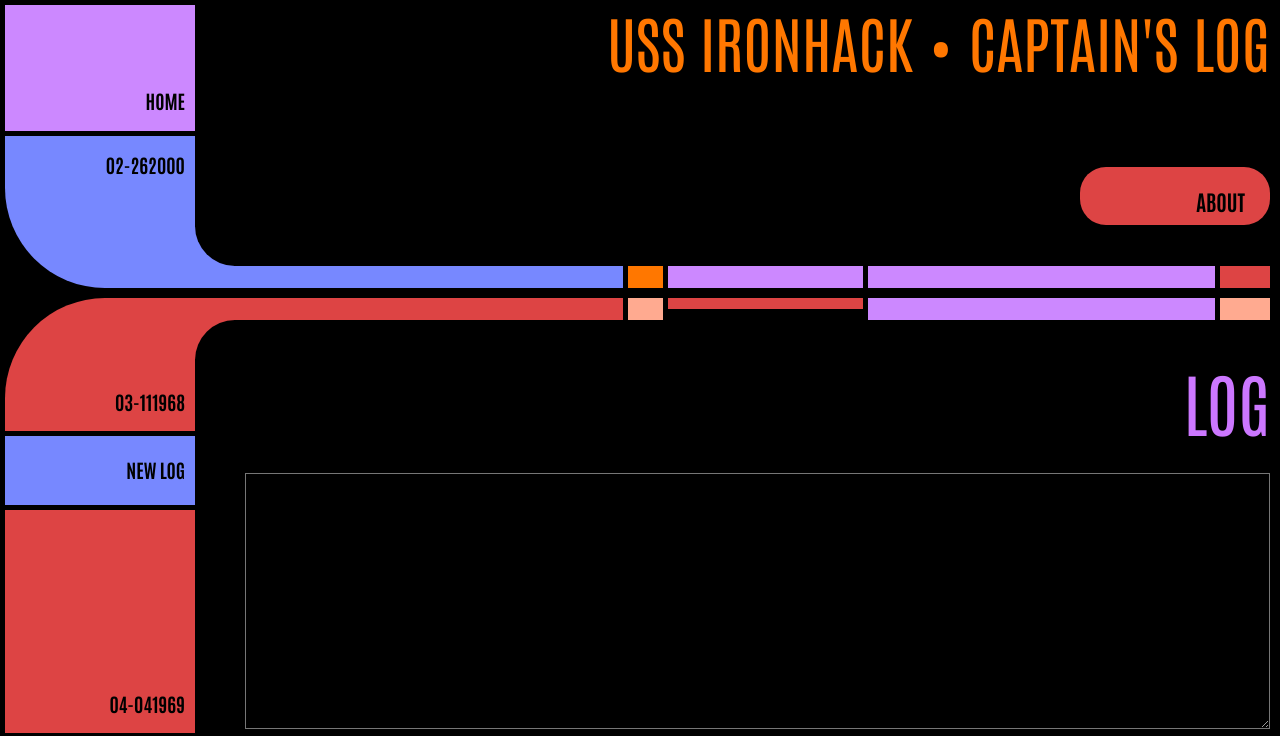
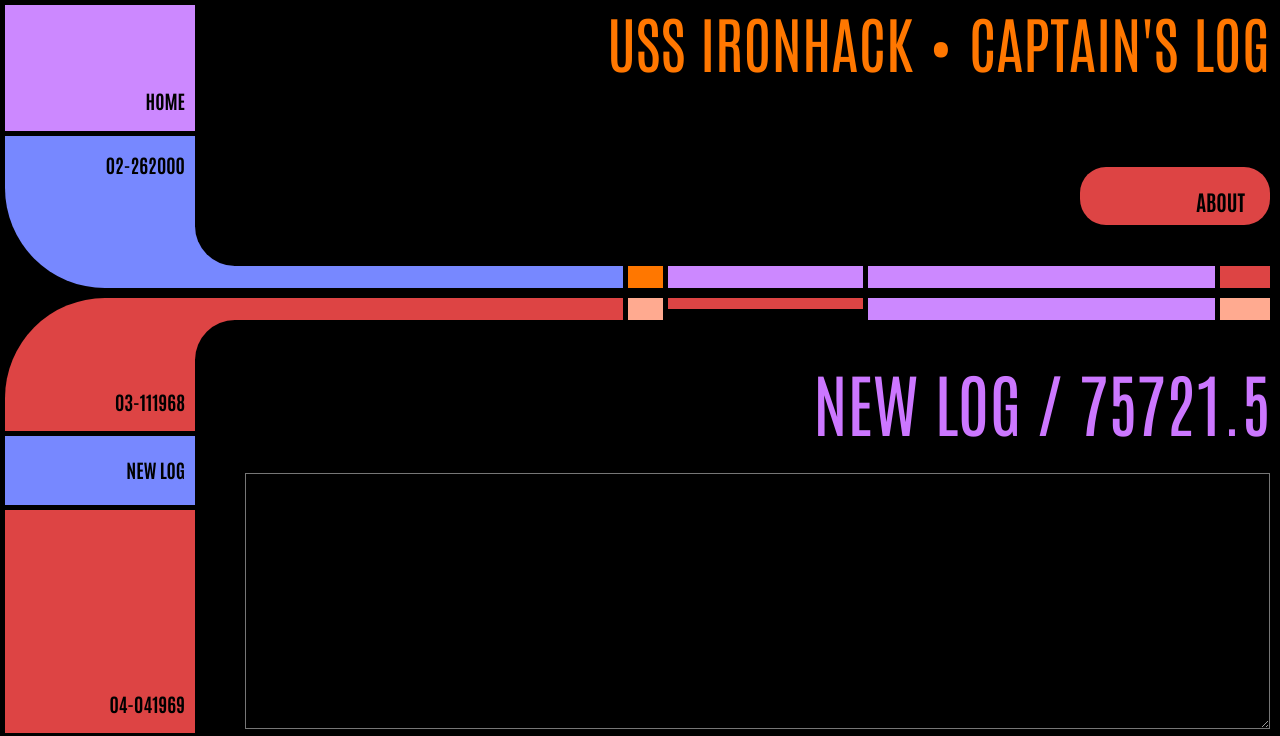
Before and after one commit to bmortella/captains-log, a React (Create React App) app: page /newLog in a window 1280 px wide. Shown: the top 736 px of the page. Built offline with nearby package versions, Linux system fonts and the light colour scheme.

Commit message:
Dynamic title in LogForm

```diff
--- a/src/components/LogForm.js
+++ b/src/components/LogForm.js
@@ -27,9 +27,9 @@ function LogForm(props) {
   }
 
   function handleRemoveImage(event) {
-    event.preventDefault()
-    setLog({ ...log, image: null })
-    setSelectedImage(null)
+    event.preventDefault();
+    setLog({ ...log, image: null });
+    setSelectedImage(null);
   }
 
   function handleAction(event) {
@@ -37,11 +37,9 @@ function LogForm(props) {
     props.action(log);
   }
 
-
-
   return (
     <form>
-      <h1 className="title">Log</h1>
+      <h1 className="title">{props.title}</h1>
       <textarea
         id="textArea"
         name="text"
@@ -55,14 +53,18 @@ function LogForm(props) {
       {log.image && <img src={log.image} className="pics" />}
       <div className="buttons buttons-right">
         <p>{selectedImage}</p>
-        {log.image && <button className="tomato" onClick={handleRemoveImage}>Remove Image</button>}
-        <label for="avatar" className="almond">
+        {log.image && (
+          <button className="tomato" onClick={handleRemoveImage}>
+            Remove Image
+          </button>
+        )}
+        <label for="image" className="almond">
           Upload image
         </label>
         <input
           type="file"
-          name="avatar"
-          id="avatar"
+          name="image"
+          id="image"
           accept=".jpeg, .png, .jpg"
           onChange={handleFileChange}
         />
--- a/src/pages/NewLog.js
+++ b/src/pages/NewLog.js
@@ -1,5 +1,6 @@
 import { useNavigate } from "react-router-dom";
 import { insertLog } from "../utils/api";
+import stardate from "../utils/stardate";
 
 import LogForm from "../components/LogForm";
 
@@ -14,7 +15,7 @@ function NewLog() {
 
   return (
     <div>
-      <LogForm action={insert} />
+      <LogForm title={`New Log / ${stardate()}`} action={insert} />
     </div>
   );
 }
--- a/src/pages/UpdateLog.js
+++ b/src/pages/UpdateLog.js
@@ -22,7 +22,9 @@ function UpdateLog() {
     });
   }
 
-  return <div>{log && <LogForm action={update} log={log} />}</div>;
+  return (
+    <div>{log && <LogForm title="Edit Log" action={update} log={log} />}</div>
+  );
 }
 
 export default UpdateLog;
```
